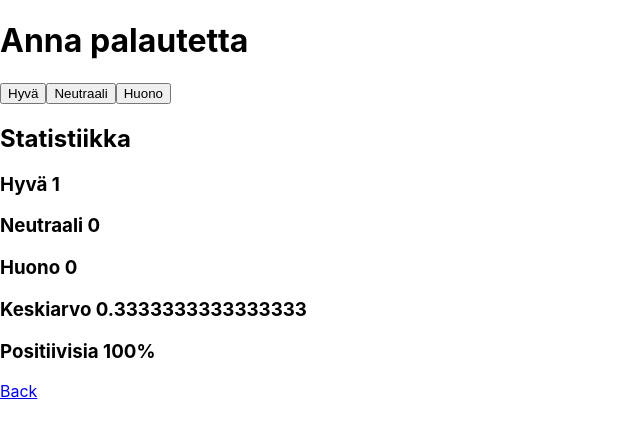
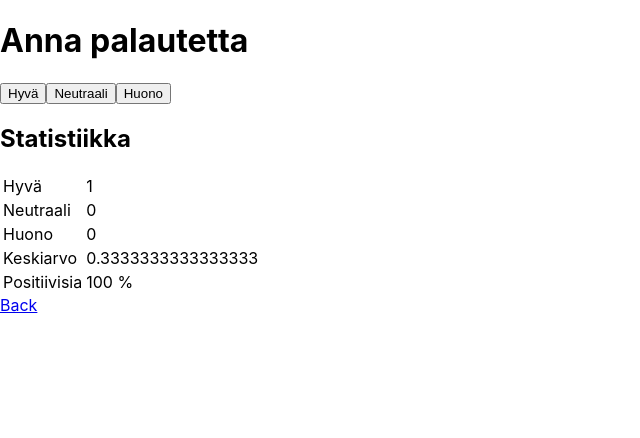
Before and after one commit to OLAVIV/React-All-Parts, a React (Create React App) app: page /statisticsapp in a window 1280 px wide. Both pictures are taken after a click on the button "Hyvä". Shown: the top 438 px of the page, without its empty margins (0-640 px from the left). Built offline with nearby package versions, Linux system fonts and the light colour scheme.

Commit message:
Part 1.10

```diff
--- a/src/Pages/StatisticsApp.tsx
+++ b/src/Pages/StatisticsApp.tsx
@@ -25,6 +25,7 @@
     {props.unit}
   </h3>
 }
+
 const Statistics: React.FC<StatisticsProps> = () => {
 
   document.title = "Statistics App"
@@ -53,14 +54,38 @@
         {
           ArvioCount > 0
             ? <div>
-              <StatisticsValue text="Hyvä" value={hyvä} />
+              <table>
+                <tbody>
+                <tr>
+                  <td>Hyvä</td>
+                  <td>{hyvä}</td>
+                </tr>
+                <tr>
+                  <td>Neutraali</td>
+                  <td>{neutraali}</td>
+                </tr>
+                <tr>
+                  <td>Huono</td>
+                  <td>{huono}</td>
+                </tr>
+                <tr>
+                  <td>Keskiarvo</td>
+                  <td>{ArvioCount / 3}</td>
+                </tr>
+                <tr>
+                  <td>Positiivisia</td>
+                  <td>{(hyvä + neutraali) / ArvioCount * 100} %</td>
+                </tr>
+                </tbody>
+              </table>
+              {/* <StatisticsValue text="Hyvä" value={hyvä} />
               <StatisticsValue text="Neutraali" value={neutraali} />
               <StatisticsValue text="Huono" value={huono} />
               <StatisticsValue text="Keskiarvo" value={ArvioCount / 3} />
               {
                 ArvioCount > 0 &&
                 <StatisticsValue text="Positiivisia" value={(hyvä + neutraali) / ArvioCount * 100} unit="%" />
-              }
+              } */}
             </div>
             : <h3>Ei vielä arvioita</h3>
         }
```
